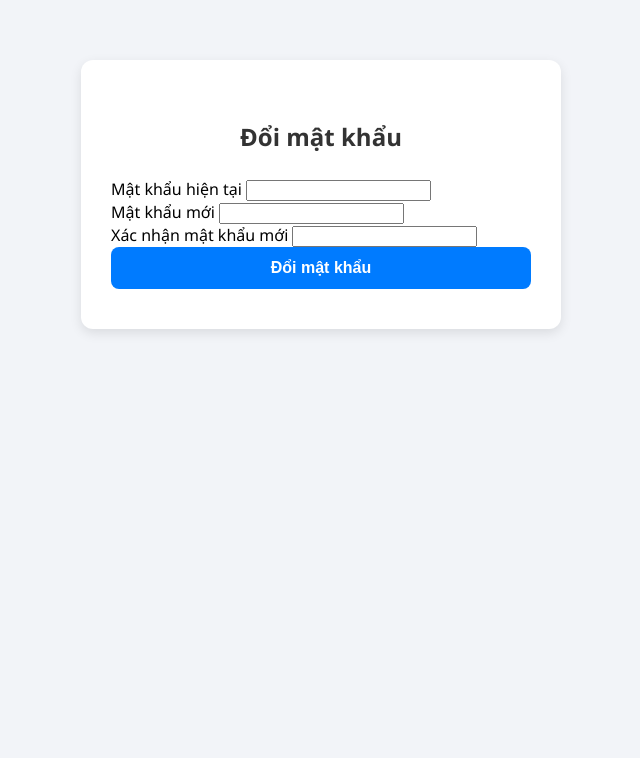
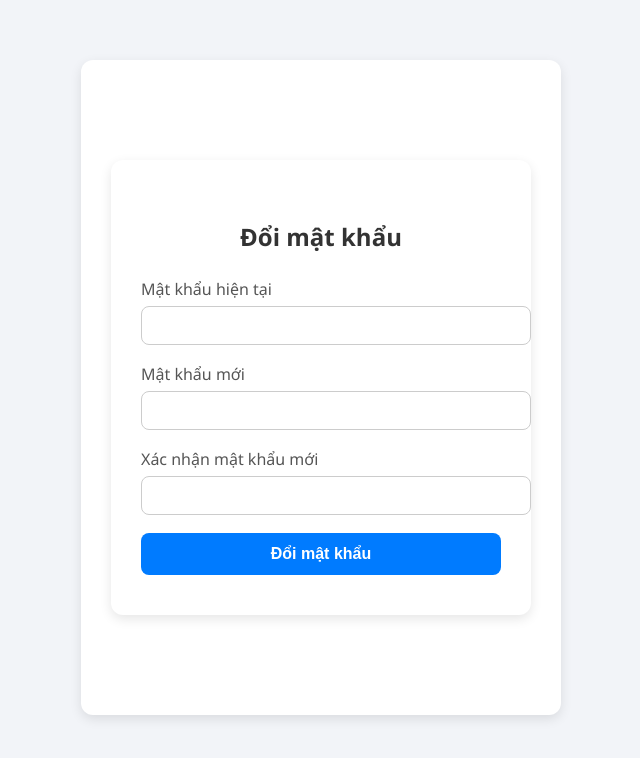
Before and after one commit to trngnhan/apartmentsManagement, a Django app: page /change-password/ in a window 1280 px wide. Shown: the top 758 px of the page, without its empty margins (319-959 px from the left). Run offline with Django 5.2, Linux system fonts and the light colour scheme; the visitor is signed in with stand-in values (Sample User, id 1); some libraries are stand-ins or nearby versions.

Commit message:
fix thay doi mk khi dang nhap va update templates and static

```diff
--- a/apartmentmanagement/apartmentmanagement/settings.py
+++ b/apartmentmanagement/apartmentmanagement/settings.py
@@ -64,6 +64,8 @@ MIDDLEWARE = [
     'django.middleware.clickjacking.XFrameOptionsMiddleware',
     'apartments.middlewares.MustChangePasswordMiddleware',
 ]
+
+LOGIN_URL = '/login/'
 
 ROOT_URLCONF = 'apartmentmanagement.urls'
 
--- a/apartmentmanagement/apartments/static/css/styles.css
+++ b/apartmentmanagement/apartments/static/css/styles.css
@@ -88,3 +88,61 @@ a {
 a:hover {
     background-color: #218838;
 }
+
+/* Trang đổi mật khẩu */
+.form-container {
+    background-color: #ffffff;
+    max-width: 420px;
+    margin: 60px auto;
+    padding: 40px 30px;
+    border-radius: 12px;
+    box-shadow: 0 4px 12px rgba(0, 0, 0, 0.1);
+}
+
+.form-container h2 {
+    text-align: center;
+    color: #333;
+    margin-bottom: 25px;
+}
+
+.form-group {
+    margin-bottom: 18px;
+}
+
+.form-group label {
+    display: block;
+    margin-bottom: 6px;
+    font-weight: 500;
+    color: #555;
+}
+
+.form-group input {
+    width: 100%;
+    padding: 10px 14px;
+    border: 1px solid #ccc;
+    border-radius: 8px;
+    font-size: 15px;
+    transition: border-color 0.3s ease-in-out;
+}
+
+.form-group input:focus {
+    border-color: #007bff;
+    outline: none;
+}
+
+.submit-btn {
+    width: 100%;
+    padding: 12px;
+    background-color: #007bff;
+    color: white;
+    border: none;
+    border-radius: 8px;
+    font-weight: bold;
+    font-size: 16px;
+    cursor: pointer;
+    transition: background-color 0.3s ease;
+}
+
+.submit-btn:hover {
+    background-color: #0056b3;
+}
--- a/apartmentmanagement/apartments/templates/base_site.html
+++ b/apartmentmanagement/apartments/templates/base_site.html
@@ -7,6 +7,14 @@
 </head>
 <body>
     <div class="container">
+        {% if messages %}
+            <ul class="messages">
+                {% for message in messages %}
+                    <li class="message {{ message.tags }}">{{ message }}</li>
+                {% endfor %}
+            </ul>
+        {% endif %}
+
         {% block content %}
         {% endblock %}
     </div>
--- a/apartmentmanagement/apartments/views.py
+++ b/apartmentmanagement/apartments/views.py
@@ -14,19 +14,25 @@ def change_password(request):
 
         if len(new) < 8:
             messages.error(request, 'Mật khẩu mới phải có ít nhất 8 ký tự.')
+            return render(request, 'change_password.html')
+
         if not request.user.check_password(current):
             messages.error(request, 'Mật khẩu hiện tại không đúng.')
-        elif new != confirm:
+            return render(request, 'change_password.html')
+
+        if new != confirm:
             messages.error(request, 'Mật khẩu xác nhận không trùng khớp.')
-        else:
-            request.user.set_password(new)
-            request.user.must_change_password = False
-            request.user.save()
-            update_session_auth_hash(request, request.user)  # tránh logout sau khi đổi mật khẩu
-            messages.success(request, 'Đổi mật khẩu thành công.')
-            return redirect('home')  # hoặc trang chính
+            return render(request, 'change_password.html')
+
+        request.user.set_password(new)
+        request.user.must_change_password = False
+        request.user.save()
+        update_session_auth_hash(request, request.user)  # tránh logout sau khi đổi mật khẩu
+        messages.success(request, 'Đổi mật khẩu thành công.')
+        return redirect('resident_home')
 
     return render(request, 'change_password.html')
+
 
 @login_required
 def upload_avatar(request):
```
